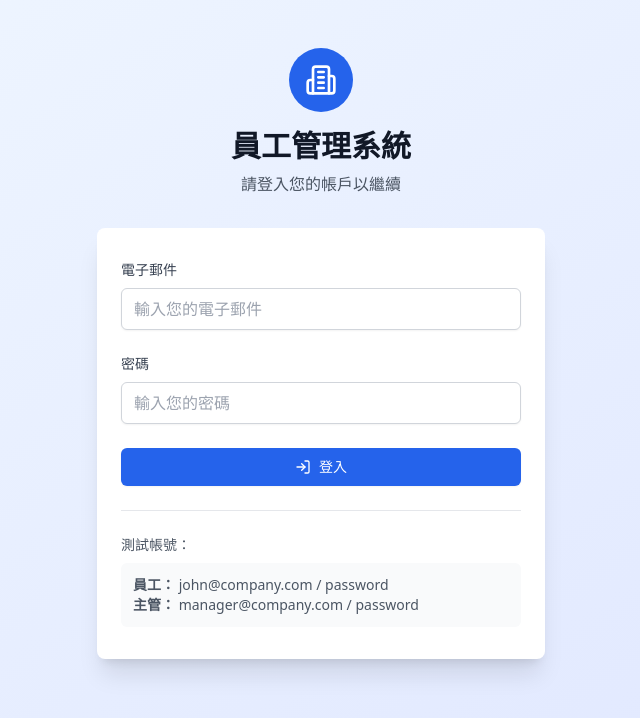
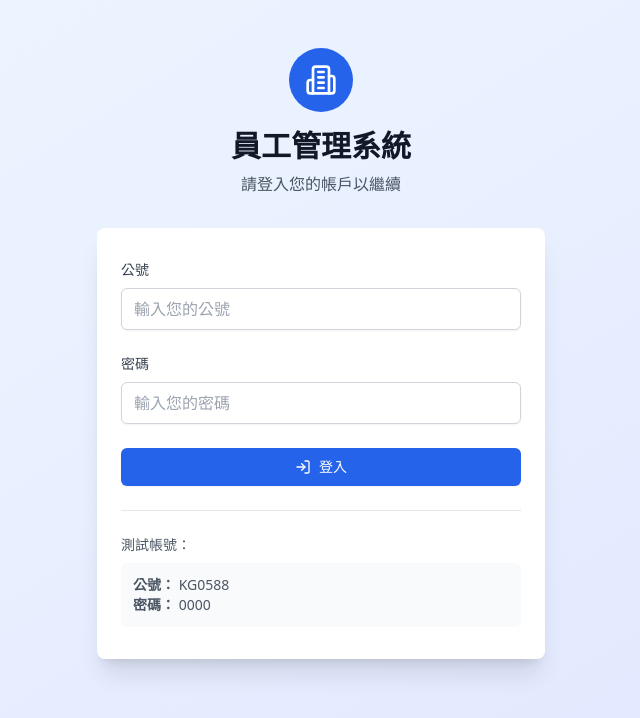
Before and after one commit to Yunxiang777/EIP_FRONT, a React (Vite) app: page /login/ in a window 1280 px wide. Shown: the top 718 px of the page, without its empty margins (319-959 px from the left). Built offline with nearby package versions, Linux system fonts and the light colour scheme.

Commit message:
mod: 登入頁面修改為公號與密碼

```diff
--- a/src/contexts/AuthContext.tsx
+++ b/src/contexts/AuthContext.tsx
@@ -27,7 +27,6 @@ export const AuthProvider: React.FC<{ children: ReactNode }> = ({ children }) =>
       const data = res.data;
 
       if (!data || !data.useR_ID) return false;
-      console.log(data);
 
       // 將後端回傳資料轉換為前端 User 型別
       const user: User = {
--- a/src/pages/Login.tsx
+++ b/src/pages/Login.tsx
@@ -3,38 +3,54 @@ import { useNavigate } from 'react-router-dom';
 import { useAuth } from '../contexts/AuthContext';
 import { LogIn, Building2, AlertCircle } from 'lucide-react';
 
+/**
+ * Login 頁面元件
+ * 提供使用者輸入公號與密碼並登入
+ */
 const Login: React.FC = () => {
-  const [email, setEmail] = useState('');
+  // 狀態管理：userId（公號）、password、錯誤訊息、載入狀態
+  const [userId, setUserId] = useState('');
   const [password, setPassword] = useState('');
   const [error, setError] = useState('');
   const [isLoading, setIsLoading] = useState(false);
+
+  // 取得 context 提供的 login 方法
   const { login } = useAuth();
+  // react-router 導頁 hook
   const navigate = useNavigate();
 
+  /**
+   * 表單送出處理
+   * @param e 表單事件
+   */
   const handleSubmit = async (e: React.FormEvent) => {
     e.preventDefault();
-    setIsLoading(true);
-    setError('');
+    setIsLoading(true); // 開啟載入動畫
+    setError('');       // 清除舊的錯誤訊息
 
     try {
-      const success = await login(email, password);
-      return;
+      // 呼叫 context 的 login 方法，嘗試登入
+      const success = await login(userId, password);
+
       if (success) {
+        // 登入成功，導向個人資料頁
         navigate('/profile');
       } else {
-        setError('電子郵件或密碼錯誤');
+        // 登入失敗，顯示錯誤訊息
+        setError('公號或密碼錯誤');
       }
-      // eslint-disable-next-line @typescript-eslint/no-unused-vars
     } catch (err) {
+      // 例外處理（例如網路錯誤）
       setError('登入失敗，請稍後再試');
     } finally {
-      setIsLoading(false);
+      setIsLoading(false); // 關閉載入動畫
     }
   };
 
   return (
     <div className="min-h-screen bg-gradient-to-br from-blue-50 to-indigo-100 py-12 px-4 sm:px-6 lg:px-8">
       <div className="max-w-md mx-auto">
+        {/* 標題區塊 */}
         <div className="text-center">
           <div className="mx-auto h-16 w-16 bg-blue-600 rounded-full flex items-center justify-center mb-4">
             <Building2 className="h-8 w-8 text-white" />
@@ -43,8 +59,10 @@ const Login: React.FC = () => {
           <p className="text-gray-600 mb-8">請登入您的帳戶以繼續</p>
         </div>
 
+        {/* 登入表單區塊 */}
         <div className="bg-white py-8 px-6 shadow-xl rounded-lg">
           <form className="space-y-6" onSubmit={handleSubmit}>
+            {/* 錯誤訊息顯示 */}
             {error && (
               <div className="bg-red-50 border border-red-200 rounded-md p-4">
                 <div className="flex">
@@ -56,22 +74,25 @@ const Login: React.FC = () => {
               </div>
             )}
 
+            {/* 公號輸入 */}
             <div>
-              <label htmlFor="text" className="block text-sm font-medium text-gray-700 mb-2">
-                電子郵件
+              <label htmlFor="userId" className="block text-sm font-medium text-gray-700 mb-2">
+                公號
               </label>
               <input
-                id="email"
-                name="email"
+                id="userId"
+                name="userId"
                 type="text"
                 required
-                value={email}
-                onChange={(e) => setEmail(e.target.value)}
+                value={userId}
+                onChange={(e) => setUserId(e.target.value)}
                 className="w-full px-3 py-2 border border-gray-300 rounded-md shadow-sm placeholder-gray-400 focus:outline-none focus:ring-2 focus:ring-blue-500 focus:border-blue-500 transition-colors duration-200"
-                placeholder="輸入您的電子郵件"
+                placeholder="輸入您的公號"
+                autoComplete="username"
               />
             </div>
 
+            {/* 密碼輸入 */}
             <div>
               <label htmlFor="password" className="block text-sm font-medium text-gray-700 mb-2">
                 密碼
@@ -85,15 +106,18 @@ const Login: React.FC = () => {
                 onChange={(e) => setPassword(e.target.value)}
                 className="w-full px-3 py-2 border border-gray-300 rounded-md shadow-sm placeholder-gray-400 focus:outline-none focus:ring-2 focus:ring-blue-500 focus:border-blue-500 transition-colors duration-200"
                 placeholder="輸入您的密碼"
+                autoComplete="current-password"
               />
             </div>
 
+            {/* 登入按鈕 */}
             <button
               type="submit"
               disabled={isLoading}
               className="w-full flex justify-center items-center py-2 px-4 border border-transparent rounded-md shadow-sm text-sm font-medium text-white bg-blue-600 hover:bg-blue-700 focus:outline-none focus:ring-2 focus:ring-offset-2 focus:ring-blue-500 disabled:opacity-50 disabled:cursor-not-allowed transition-colors duration-200"
             >
               {isLoading ? (
+                // 載入動畫
                 <div className="animate-spin rounded-full h-4 w-4 border-b-2 border-white"></div>
               ) : (
                 <>
@@ -104,12 +128,13 @@ const Login: React.FC = () => {
             </button>
           </form>
 
+          {/* 測試帳號資訊 */}
           <div className="mt-6 border-t border-gray-200 pt-6">
             <div className="text-sm text-gray-600">
               <p className="mb-2">測試帳號：</p>
               <div className="bg-gray-50 p-3 rounded-md">
-                <p><strong>員工：</strong> john@company.com / password</p>
-                <p><strong>主管：</strong> manager@company.com / password</p>
+                <p><strong>公號：</strong> KG0588</p>
+                <p><strong>密碼：</strong> 0000</p>
               </div>
             </div>
           </div>
```
